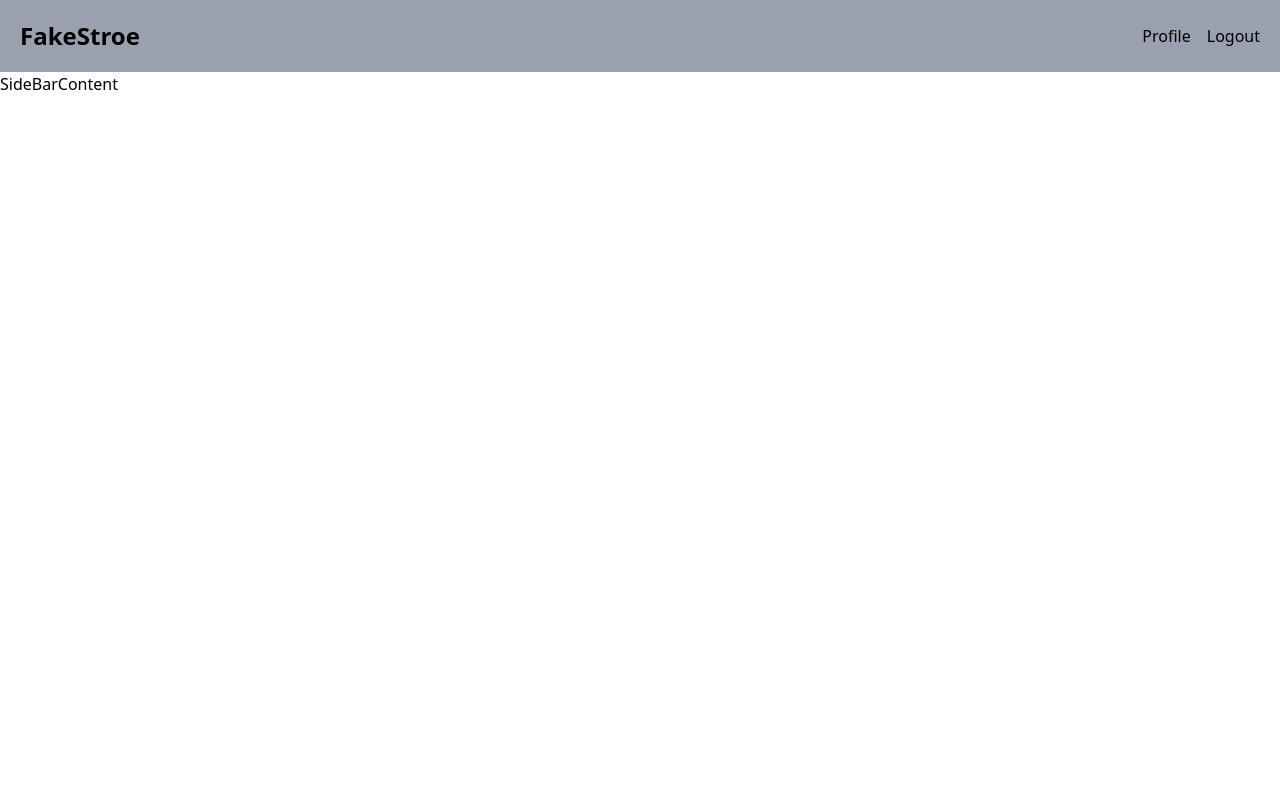
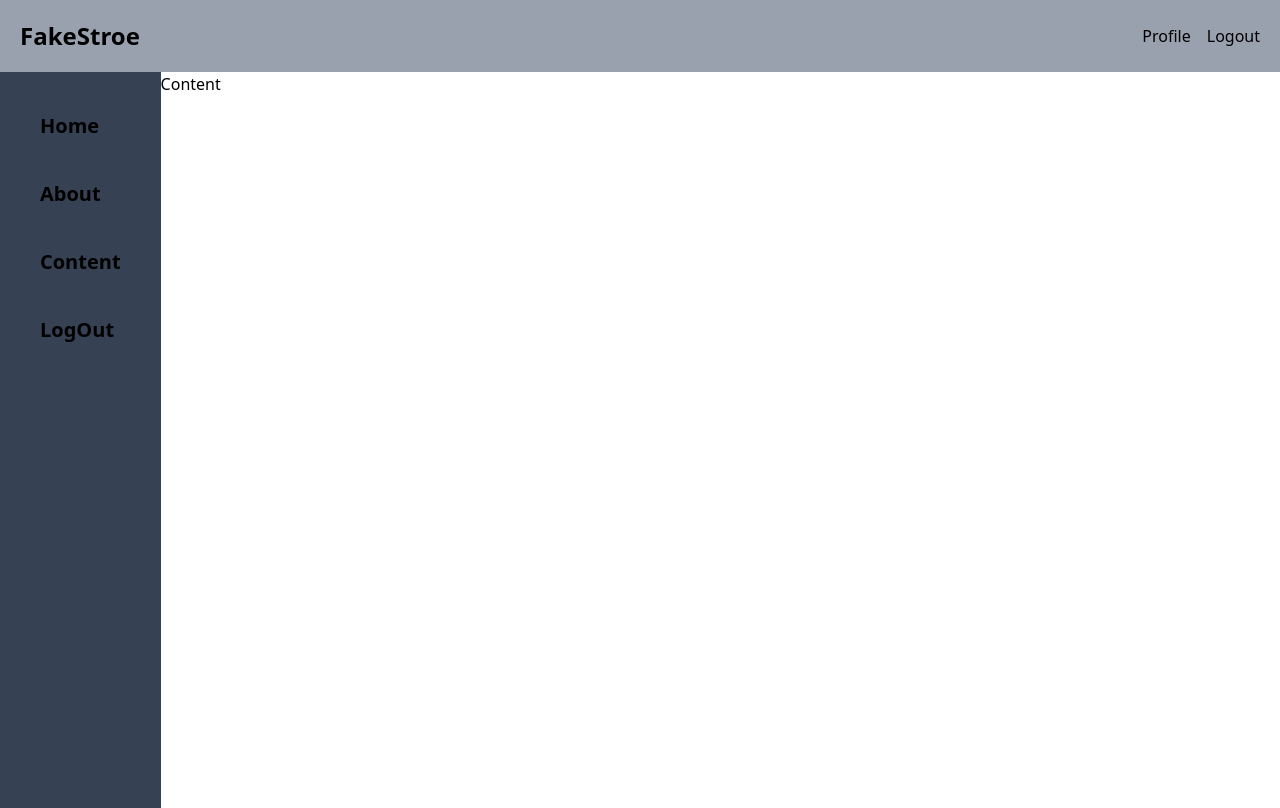
Before and after one commit to moshaosama/Project-by-Design_Pattern, a React (Vite) app: page / in a window 1280 px wide. Built offline with nearby package versions, Linux system fonts and the light colour scheme.

Commit message:
Update Sidebar.tsx: added new menu items and refined layout styling

```diff
--- a/src/Components/Sidebar.tsx
+++ b/src/Components/Sidebar.tsx
@@ -1,7 +1,23 @@
 const Sidebar = () => {
   return (
-    <div>
-      <h1>SideBar</h1>
+    <div className="bg-gray-700 h-[92vh] p-10">
+      <div className="flex flex-col gap-10">
+        <a href="/home" className="text-xl font-semibold ">
+          Home
+        </a>
+
+        <a href="/home" className="text-xl font-semibold ">
+          About
+        </a>
+
+        <a href="/home" className="text-xl font-semibold ">
+          Content
+        </a>
+
+        <a href="/home" className="text-xl font-semibold ">
+          LogOut
+        </a>
+      </div>
     </div>
   );
 };
```
